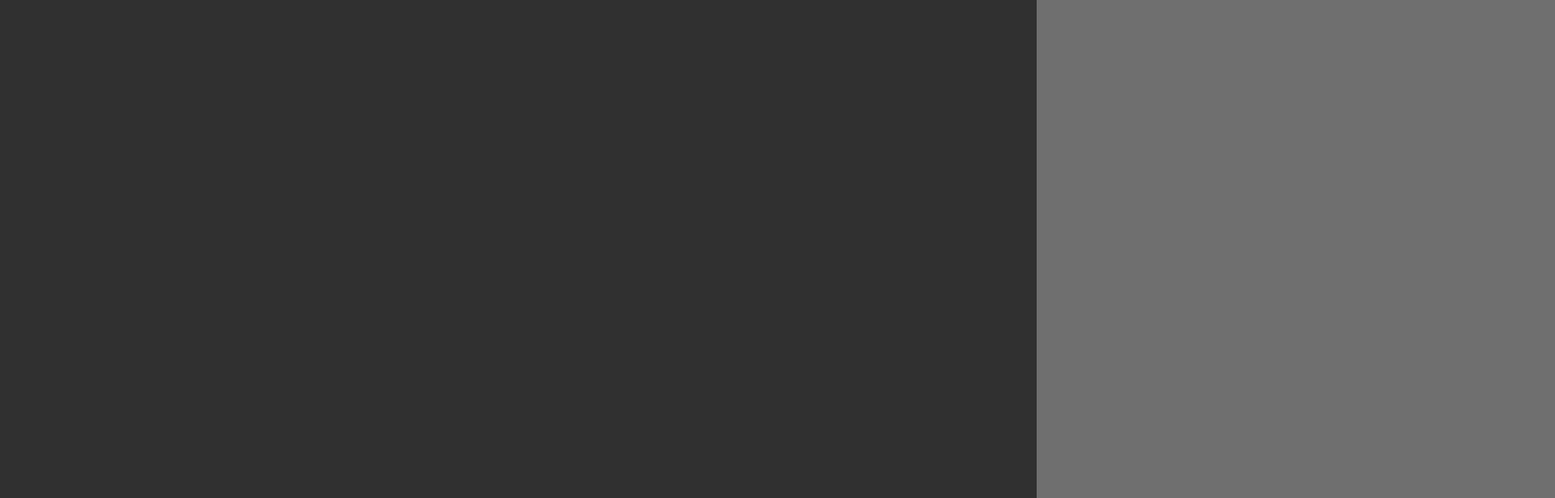
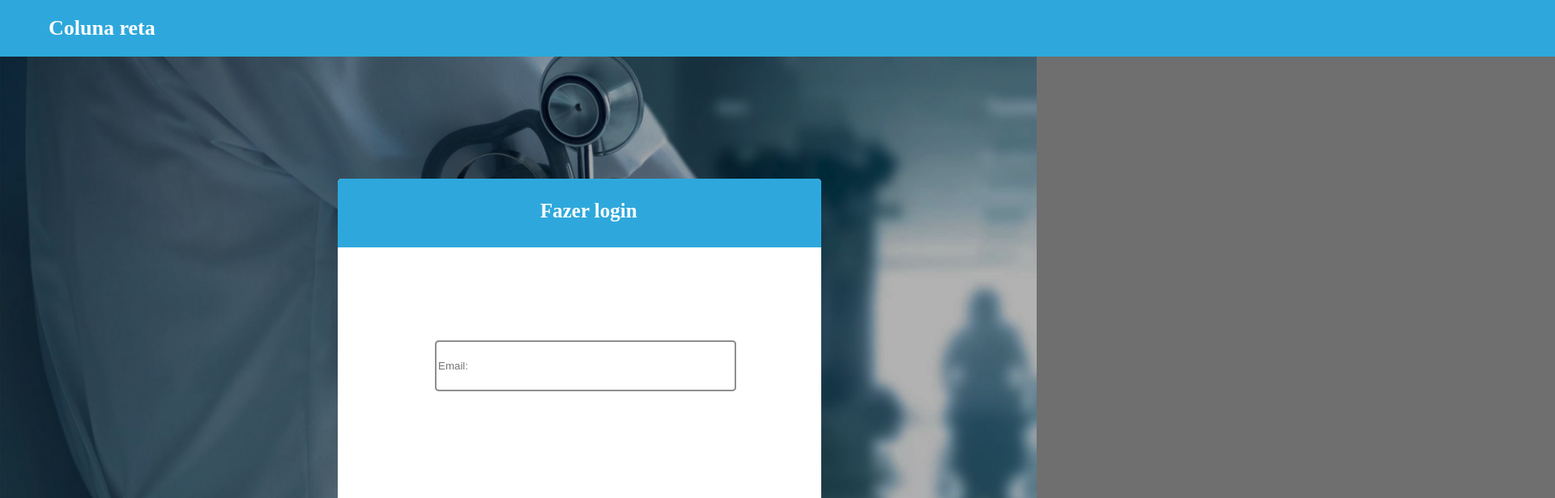
Before and after one commit to Kellbber/BTC---equipe-01---frontend, a React (Vite) app: page /login in a window 1280 px wide. Before the commit this address had no page. Shown: the top 616 px of the page at 81% size, 1920 px wide, since content can reach past the window. Built offline with nearby package versions, Linux system fonts and the light colour scheme.

Commit message:
feat(project): Login-page

```diff
--- a/index.html
+++ b/index.html
@@ -4,7 +4,7 @@
     <meta charset="UTF-8" />
     <link rel="icon" type="image/svg+xml" href="/vite.svg" />
     <meta name="viewport" content="width=device-width, initial-scale=1.0" />
-    <title>Vite + React + TS</title>
+    <title>Coluna reta</title>
   </head>
   <body>
     <div id="root"></div>
--- a/package.json
+++ b/package.json
@@ -9,6 +9,7 @@
     "preview": "vite preview"
   },
   "dependencies": {
+    "@types/styled-components": "^5.1.25",
     "react": "^18.2.0",
     "react-dom": "^18.2.0",
     "react-icons": "^4.4.0",
--- a/router.tsx
+++ b/router.tsx
@@ -1,14 +1,16 @@
-import React from 'react'
-import {Route, Routes} from 'react-router-dom'
-import {RoutePath} from './src/types/routes'
-import StartPage from './src/pages/StartPage'
+import React from "react";
+import { Route, Routes } from "react-router-dom";
+import { RoutePath } from "./src/types/routes";
+import StartPage from "./src/pages/StartPage";
+import Login from "./src/pages/login/index";
 
-const Router = () =>{
-    return(
-        <Routes>
-            <Route path={RoutePath.START} element={<StartPage/>}/>
-        </Routes>
-    )
-}
+const Router = () => {
+  return (
+    <Routes>
+      <Route path={RoutePath.START} element={<StartPage />} />
+      <Route path={RoutePath.LOGIN} element={<Login />} />
+    </Routes>
+  );
+};
 
 export default Router;
--- /dev/null
+++ b/src/pages/login/index.tsx
@@ -0,0 +1,32 @@
+import * as S from "./style";
+
+const Login = () => {
+  return (
+    <S.logincss>
+      <main>
+        <S.header>
+          <S.h1>Coluna reta</S.h1>
+        </S.header>
+        <S.LoginSection>
+          <S.loginborder></S.loginborder>
+          <S.LoginInput
+            type="text"
+            name="name"
+            id="name"
+            placeholder="name"
+            required
+          />
+          <S.p>Fazer login</S.p>
+          <S.LoginInput
+            type="text"
+            name="email"
+            id="email"
+            placeholder="Email:"
+            required
+          />
+        </S.LoginSection>
+      </main>
+    </S.logincss>
+  );
+};
+export default Login;
--- /dev/null
+++ b/src/pages/login/style.ts
@@ -0,0 +1,87 @@
+import styled, { css } from "styled-components";
+import background from "../../assets/images/background-login.png";
+
+export const logincss = styled.section`
+  ${({ theme }) => css`
+    background-image: url(${background});
+    background-position: center;
+    background-size: cover;
+    min-height: 100vh;
+    min-width: 100vw;
+  `}
+`;
+
+export const header = styled.header`
+  ${({ theme }) => css`
+    position: absolute;
+    width: 1920px;
+    height: 70px;
+    left: 0px;
+    top: 0px;
+
+    background: #2ea8dc;
+  `}
+`;
+export const h1 = styled.header`
+  ${({ theme }) => css`
+    position: absolute;
+    width: 197px;
+    height: 39px;
+    left: 60px;
+    top: 15px;
+    font-family: "Poppins";
+    font-style: normal;
+    font-weight: 700;
+    font-size: 26px;
+    line-height: 39px;
+    color: #ffffff;
+  `}
+`;
+
+export const LoginSection = styled.section`
+  ${({ theme }) => css`
+    position: absolute;
+    width: 597px;
+    height: 453px;
+    left: 417px;
+    top: 221px;
+    background: #ffffff;
+    border-radius: 5px;
+  `}
+`;
+
+export const LoginInput = styled.input`
+  ${({ theme }) => css`
+    box-sizing: border-box;
+    position: absolute;
+    width: 372px;
+    height: 63px;
+    left: 120px;
+    top: 200px;
+    background: #ffffff;
+    border: 2px solid rgba(34, 32, 32, 0.5);
+    border-radius: 5px;
+  `}
+`;
+export const loginborder = styled.section`
+  ${({ theme }) => css`
+    position: absolute;
+    width: 597px;
+    height: 85px;
+    background: #2ea8dc;
+    border-radius: 5px 5px 0px 0px;
+  `}
+`;
+export const p = styled.p`
+  ${({ theme }) => css``}
+  position: absolute;
+  left: 250px;
+  top: 0px;
+  font-family: "Poppins";
+  font-style: normal;
+  font-weight: 600;
+  font-size: 25px;
+  line-height: 30px;
+
+  color: #ffffff;
+`;
```
Also changed, not shown: src/pages/StartPage/style.ts (+6 -8 lines), 1 other file (tests, documents, lock files or other folders).
